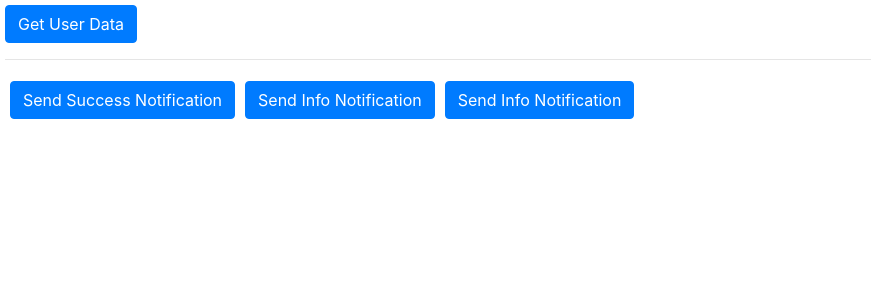
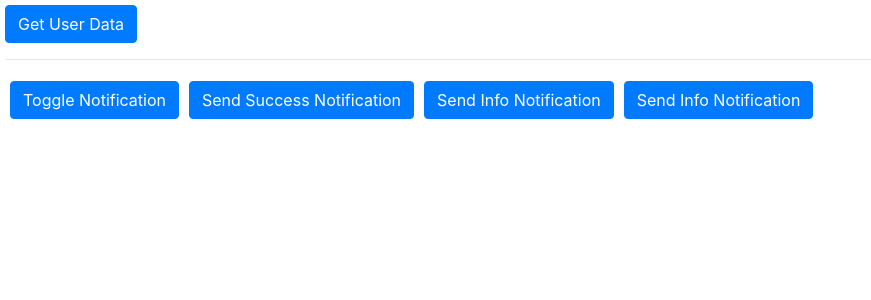
Before and after one commit to tutorials-coding/redux-thunk-sandbox, a React (Create React App) app: page / in a window 1280 px wide. Shown: the top 300 px of the page, without its empty margins (0-871 px from the left). Built offline with nearby package versions, Linux system fonts and the light colour scheme.

Commit message:
Add togle click handler

```diff
--- a/src/App.js
+++ b/src/App.js
@@ -7,7 +7,10 @@ import './App.css'
 import Button from 'react-bootstrap/Button'
 
 import { getUserAggregatedData } from './store/thunks'
-import { showNotificationWithTimeout } from './store/thunks-notification'
+import {
+  showNotificationWithTimeout,
+  toggleNotification,
+} from './store/thunks-notification'
 import { Notifications } from './components/notifications/Notifications'
 
 function App() {
@@ -21,6 +24,9 @@ function App() {
     })
   }
 
+  const handleToggleNotificationsClick = () => {
+    dispatch(toggleNotification())
+  }
   const handleSendSuccessNotificationClick = () => {
     dispatch(
       showNotificationWithTimeout({
@@ -57,6 +63,9 @@ function App() {
 
       <hr />
       <div className="buttons-container">
+        <Button onClick={handleToggleNotificationsClick}>
+          Toggle Notification
+        </Button>
         <Button onClick={handleSendSuccessNotificationClick}>
           Send Success Notification
         </Button>
```
